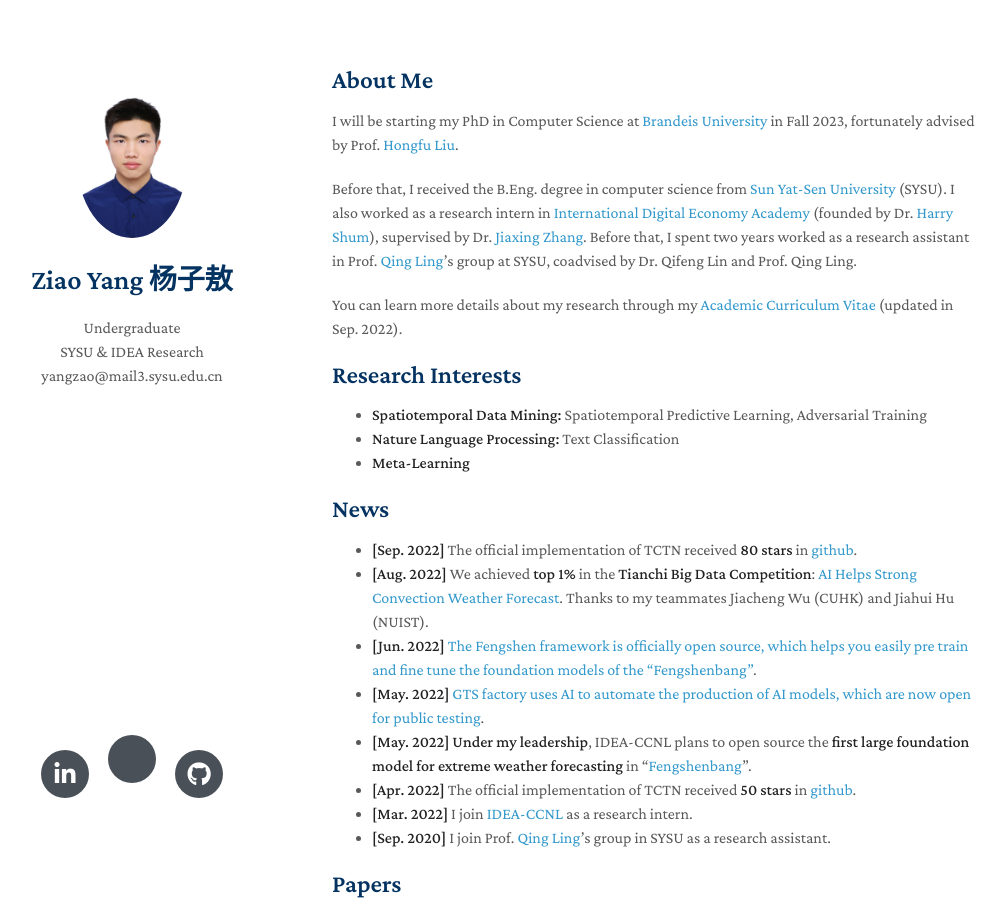
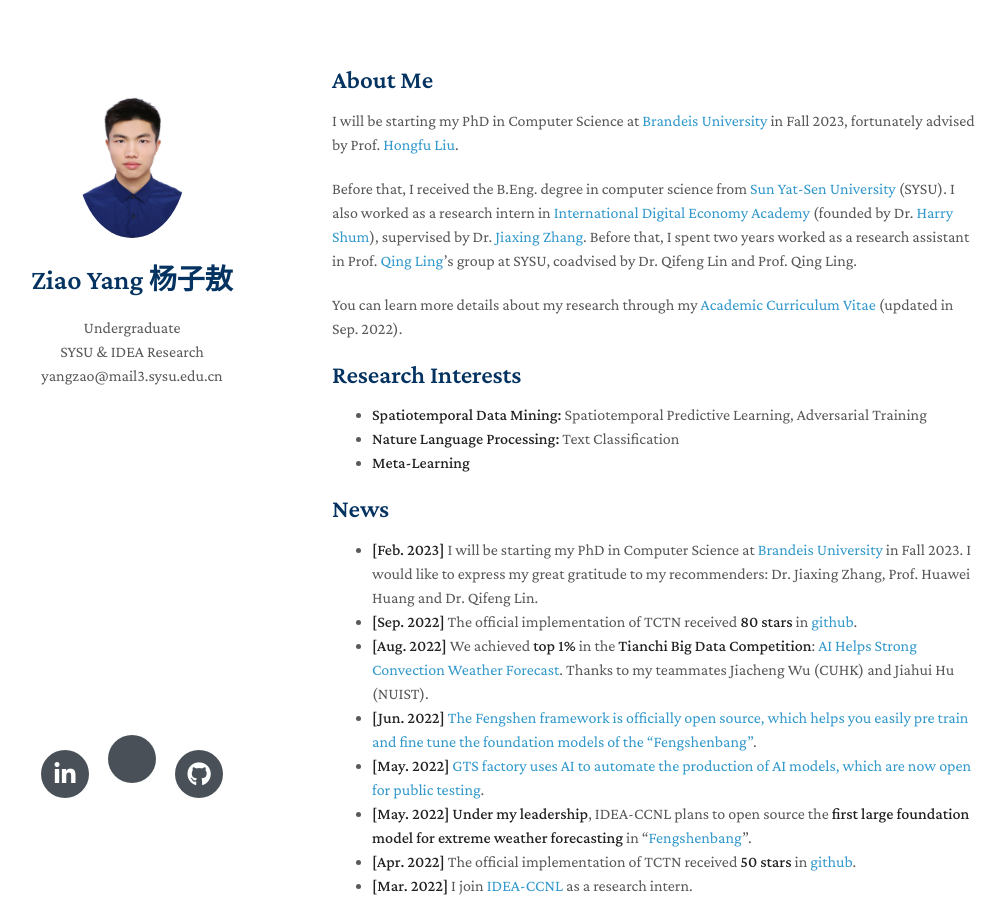
Before and after one commit to yangziao56/homepage, a Jekyll site: the page built from index.md, in a window 1280 px wide and 900 px high. Shown: the whole window, without its empty margins (138-1143 px from the left). Built offline with Jekyll 4.4.1, drawn with Linux system fonts in a browser that asks for light colours; nearby versions of some CDN libraries; a style sheet for code colours, icons or effects is not loaded; our own code applies the rules of GitHub Pages for plain Markdown files.

Commit message:
Update index.md
Signed-off-by: Ziao Yang <70676524+yangziao56@users.noreply.github.com>

```diff
--- a/index.md
+++ b/index.md
@@ -17,7 +17,7 @@
 - **Meta-Learning**
 
 ## News
-
+- **[Feb. 2023]** I will be starting my PhD in Computer Science at [Brandeis University](https://www.brandeis.edu) in Fall 2023. I would like to express my great gratitude to my recommenders: Dr. Jiaxing Zhang, Prof. Huawei Huang and Dr. Qifeng Lin.
 - **[Sep. 2022]** The official implementation of TCTN received **80 stars** in [github](https://github.com/yangziao56/TCTN-pytorch).
 - **[Aug. 2022]** We achieved **top 1%** in the **Tianchi Big Data Competition**: [AI Helps Strong Convection Weather Forecast](https://tianchi.aliyun.com/competition/entrance/531962/rankingList). Thanks to my teammates Jiacheng Wu (CUHK) and Jiahui Hu (NUIST).
 - **[Jun. 2022]** [The Fengshen framework is officially open source, which helps you easily pre train and fine tune the foundation models of the "Fengshenbang"](https://mp.weixin.qq.com/s/NtaEVMdTxzTJfVr-uQ419Q).
```
